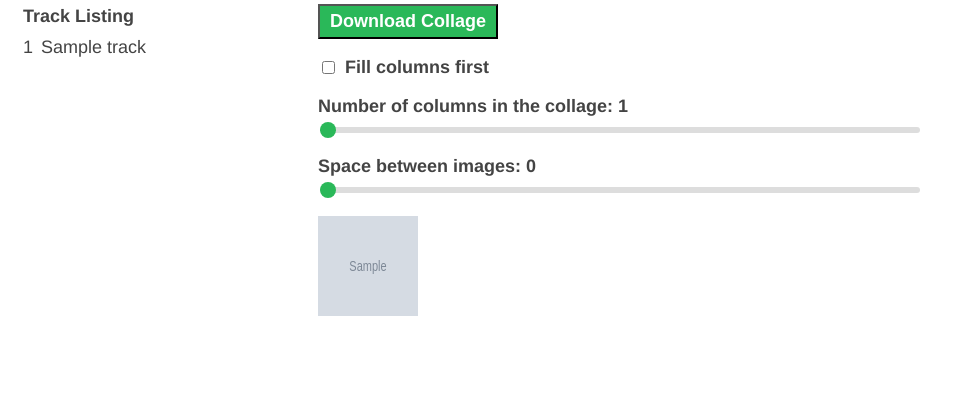
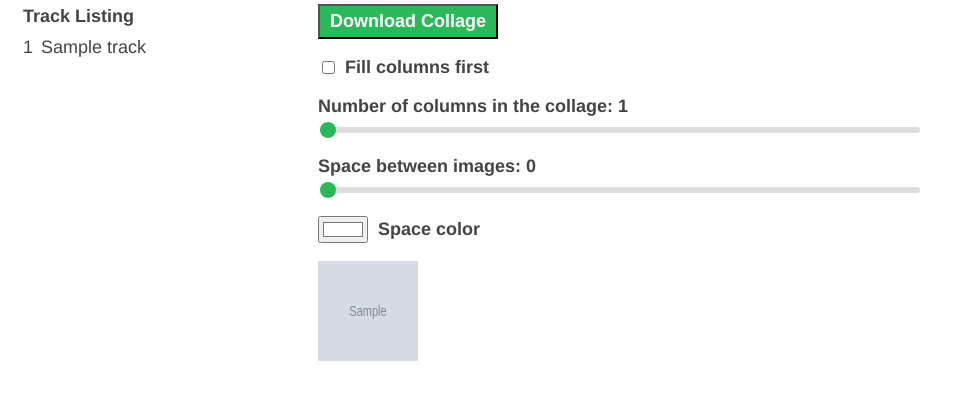
Before and after one commit to deepakg/spotify_collage_maker, a Flask app: template templates/index.html in a window 1280 px wide. Shown: the part 124-524 px from the top of the page, without its empty margins (0-960 px from the left). Run offline with Flask 2, Linux system fonts and the light colour scheme; the template is opened without the code that fills it: most values are stand-ins (such as "Sample title", 1, 10 or a date in 2020); grey boxes marked "Sample" are stand-in pictures.

Commit message:
Color picker to pick a custom color for space between the images

```diff
--- a/templates/index.html
+++ b/templates/index.html
@@ -95,6 +95,14 @@
       .checkbox-container input[type="checkbox"] {
         margin-right: 10px;
       }
+      .color-picker-container {
+        display: flex;
+        align-items: center;
+        margin-bottom: 10px;
+      }
+      .color-picker-container input[type="color"] {
+        margin-right: 10px;
+      }
     </style>
   </head>
   <body {% if items and img_urls %}onload="init()"{% endif %}>
@@ -151,6 +159,10 @@
             <label>Space between images:</label> <label id="spaceValue">0</label><br/>
             <input type="range" min="0" max="25" value="0" id="space"/>
           </p>
+          <div class="color-picker-container">
+            <input type="color" id="spaceColor" value="#FFFFFF">
+            <label for="spaceColor">Space color</label>
+          </div>
           <p>
             <canvas id="example"></canvas>
           </p>
@@ -164,6 +176,7 @@
       const fillColumnsFirst = document.getElementById('fillColumnsFirst');
       const space = document.getElementById('space');
       const spaceValue = document.getElementById('spaceValue');
+      const spaceColor = document.getElementById('spaceColor');
       var imgs = [];
 
       download.addEventListener('click', function(e) {
@@ -190,6 +203,10 @@
           spaceValue.innerText = this.value;
       });
 
+      spaceColor.addEventListener('input', function(e) {
+          createCollage(numCols.value, 100, space.value);
+      });
+
       function fillImages(unique=true) {
           var seen = {};
           for (image of document.images) {
@@ -211,7 +228,7 @@
           numColsValue.innerText = numCols.value;
       }
 
-  function createCollage(cols, thumbSize=100, spacing=0, canvasId='example') {
+      function createCollage(cols, thumbSize=100, spacing=0, canvasId='example') {
           const canvas = document.getElementById(canvasId);
           const ctx = canvas.getContext('2d');
 
@@ -237,8 +254,8 @@
           ctx.imageSmoothingEnabled = true;
           ctx.imageSmoothingQuality = 'high';
 
-          // Fill the background with white
-          ctx.fillStyle = 'white';
+          // Fill the background with the selected color
+          ctx.fillStyle = spaceColor.value;
           ctx.fillRect(0, 0, totalWidth, totalHeight);
 
           var index = 0;
```
